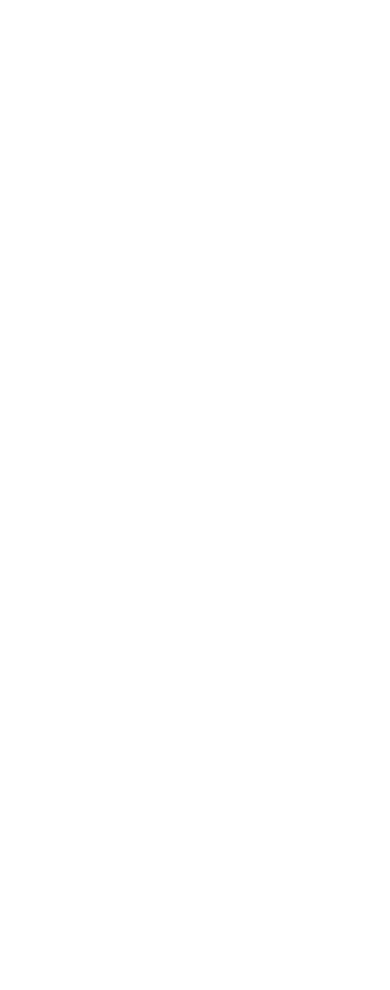
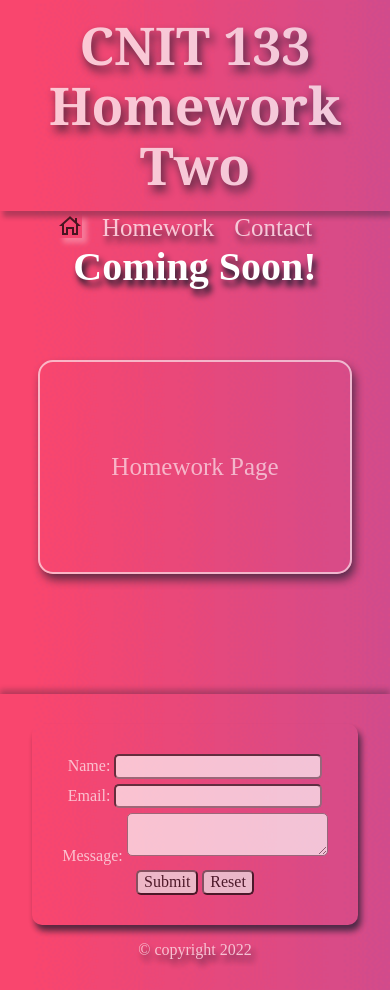
Before and after one commit to mgdeveloper45/CNIT-133, a plain HTML site: page hw2.html in a window 390 px wide. Before the commit the page ends 844 px from the top, so only its background shows below. Drawn offline with nearby package versions, Linux system fonts and the light colour scheme.

Commit message:
added media queries for mobile friendly

```diff
--- a/css/style.css
+++ b/css/style.css
@@ -34,7 +34,11 @@ h1 {
     align-self: flex-end;
     padding: 10px;
 }
-
+/* home icon styling */
+.home {
+    color: rgb(255, 255, 255);
+    box-shadow:  5px 5px 5px rgb(255, 255, 255, .4);
+}
 /* flex & styling ul */
 .navi ul {
     display: flex;
@@ -54,7 +58,6 @@ h1 {
     padding: 0 20px 0 0;
 }
 
-
 /* styling & flex to homework section */
 .homework {
     display: flex;
@@ -73,7 +76,7 @@ h1 {
     opacity: .6;
     box-shadow: 3px 6px 10px rgb(8, 24, 38);
 }
-.hw a {
+.homework a {
     color:#FFF;
     text-decoration: none;
     font-size: 25px;
@@ -91,8 +94,9 @@ h2 {
 /* styling for footer */
 footer {
     margin-top: 100px;
-    height: 30vh;
-    box-shadow: 0px 0px 0px rgb(8, 24, 38), 0px -3px 6px rgb(8, 24, 38);
+    height: 35vh;
+    opacity: 0.7;
+    box-shadow: 0px 0px 0px rgb(8, 24, 38), 0px -4px 6px rgb(8, 24, 38, .4);
 }
 
 /* form styling */
@@ -100,7 +104,7 @@ footer {
     display: flex;
     flex-direction: column;
     align-items: center;
-   opacity: .95;
+    opacity: .95;
 }
 p {
     color: #FFF;
@@ -124,3 +128,40 @@ button {
     margin-top: 5px;
     border-radius: 5px;
 }
+
+/* apply rules browser greater than 800 pixels */
+@media all and (max-width: 800px) {
+
+    header {
+        display: flex;
+        flex-direction: column;
+        justify-content: space-between;
+        align-items: center;
+    }
+   .heading {
+        justify-content: center;
+        align-self: center;
+   }
+    header h1 {
+        font-size: 52px;
+        margin: 0 0 10px 0;
+        padding-top: 15px;
+    }
+    .navi ul {
+        justify-content: flex-end;
+        margin-top: 0;
+    }
+    .navi ul li a:hover {
+        color: #F0E1B9FF;
+      }
+    .navi ul li a:active {
+        color: #a9a9a9;;
+      }
+
+    .homework {
+        display: flex;
+        justify-content: center;
+        align-items: center;
+    }
+
+}
--- a/hw2.html
+++ b/hw2.html
@@ -0,0 +1,59 @@
+<!DOCTYPE html>
+<html lang="en">
+<head>
+    <meta charset="UTF-8">
+    <meta http-equiv="X-UA-Compatible" content="IE=edge">
+    <meta name="viewport" content="width=device-width, initial-scale=1.0">
+    <link href="https://cdnjs.cloudflare.com/ajax/libs/normalize/8.0.1/normalize.min.css" rel="stylesheet"
+    type="text/css" />
+    <link href="css/style.css" rel="stylesheet" type="text/css"/>
+    <title>CNIT 133 Homework Two</title>
+</head>
+<body>
+    <header>
+        <h1>CNIT 133 Homework Two</h1>
+            <nav class="heading navi">
+                <ul>
+                    <li><a href="hw.html"><img src="images/icons8-home-page-24.png" alt="home-logo" class="home"></a></li>
+                    <li><a href="#hw2">Homework</a></li>
+                    <li><a href="#contact">Contact</a></li>
+                </ul>
+            </nav>
+    </header>
+
+    <main>
+        <section class="homework-page">
+            <h2>Coming Soon!</h2>
+                <div class="homework" id="hw2">
+                    <a href="hw.html"><div class="hw">Homework Page</div></a>
+                </div>
+        </section>
+
+        <footer class="footer">
+
+            <div class="form-container" id="contact">
+                <form action="#gmail.com" method="post">
+                    <fieldset class="form">
+                        <label for="user-name">Name:
+                            <input type="text" name="name" id="user-name">
+                        </label>
+                        <div class="emails">
+                            <label for="email">Email:
+                                <input type="text" name="replyto" id="email">
+                            </label>
+                        </div>
+                        <div class="message">
+                            <label for="messages">Message:
+                                <textarea name="message" id="messages"></textarea>
+                            </label>
+                        </div>
+                        <button type="submit">Submit</button>
+                        <button type="reset">Reset</button>
+                    </fieldset>
+                </form>
+                <p>&copy; copyright 2022</p>
+            </div>
+        </footer>
+    </main>
+</body>
+</html>
```
Also changed, not shown: hw.html (+7 -7 lines), hw3.html (+59 -0 lines), hw4.html (+59 -0 lines), hw5.html (+59 -0 lines), hw6.html (+59 -0 lines), hw7.html (+59 -0 lines), hw8.html (+59 -0 lines).
